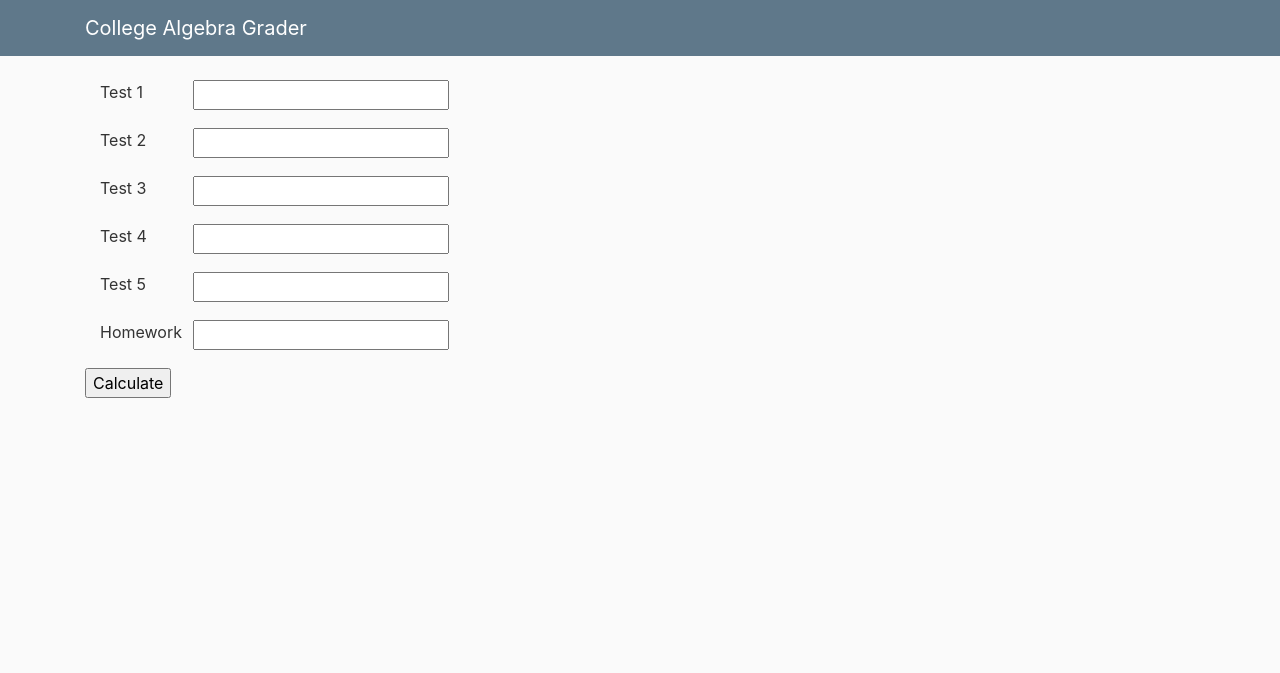
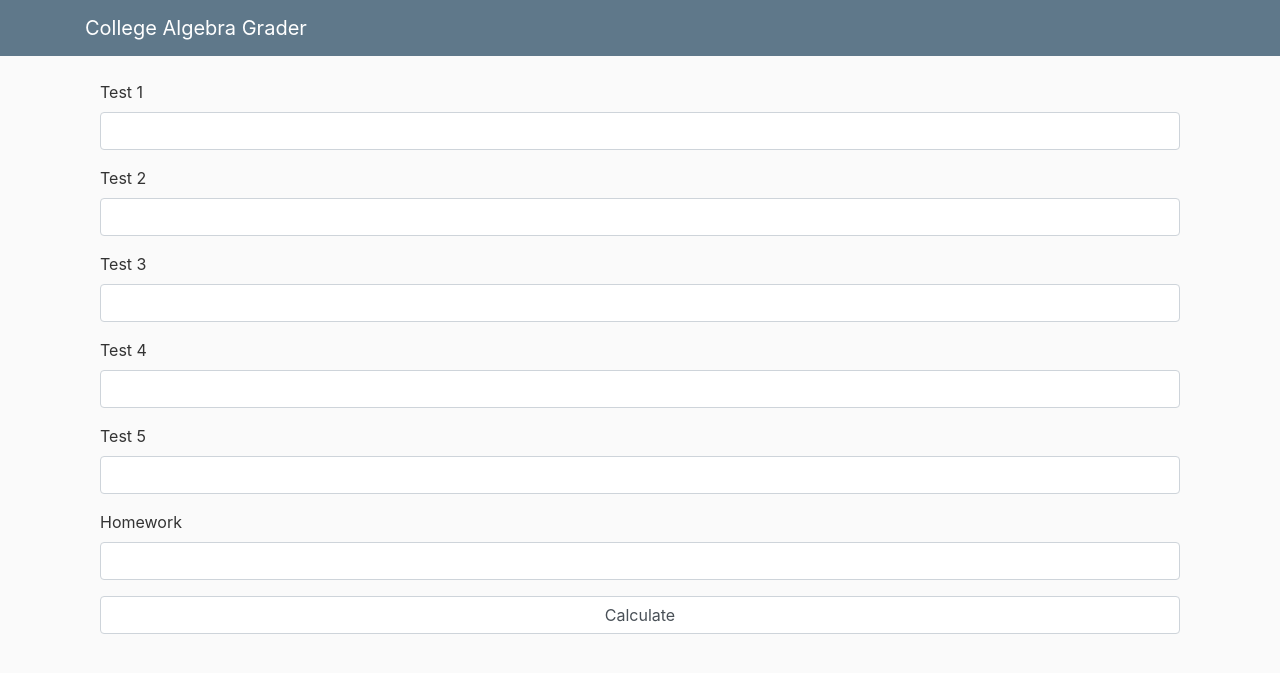
Before and after one commit to jmalmand/final_exam_grade, a Flask app: page / in a window 1280 px wide. Shown: the top 673 px of the page. Run offline with Flask 2, Linux system fonts and the light colour scheme; some libraries are stand-ins or nearby versions.

Commit message:
Cleaned up form

```diff
--- a/app/templates/index.html
+++ b/app/templates/index.html
@@ -13,51 +13,56 @@
     <div class="container">
         <form action="" method="post" name="compute">
             {{ form.hidden_tag() }}
-            <div class="form-group row">
-                <div class="col-sm-1">{{ form.t1.label }}</div>
-                <div class="col-sm-2">{{ form.t1(autocomplete='off') }}</div>
+            <div class="form-group">
+                {{ form.t1.label }}
+                {{ form.t1(autocomplete='off', class="form-control") }}
                 {% for error in form.t1.errors %}
-                <p class="col-sm error">{{ error }}</p>
+                <p class="error">{{ error }}</p>
                 {% endfor %}
             </div>
 
-            <div class="form-group row">
-                <div class="col-sm-1">{{ form.t2.label }}</div>
-                <div class="col-sm-2">{{ form.t2(autocomplete='off') }}</div>
+            <div class="form-group">
+                {{ form.t2.label }}
+                {{ form.t2(autocomplete='off', class="form-control") }}
                 {% for error in form.t2.errors %}
-                <span class="col-sm error">{{ error }}</span>
+                <span class="error">{{ error }}</span>
                 {% endfor %}
             </div>
-            <div class="form-group row">
-                <div class="col-sm-1">{{ form.t3.label }}</div>
-                <div class="col-sm-2">{{ form.t3(autocomplete='off') }}</div>
-                {% for error in form.t3.errors %}
-                <span class="col-sm error">{{ error }}</span>
+
+            <div class="form-group">
+                {{ form.t3.label }}
+                {{ form.t3(autocomplete='off', class="form-control") }}
+                {% for error in form.t2.errors %}
+                <span class="error">{{ error }}</span>
                 {% endfor %}
             </div>
-            <div class="form-group row">
-                <div class="col-sm-1">{{ form.t4.label }}</div>
-                <div class="col-sm-2">{{ form.t4(autocomplete='off') }}</div>
-                {% for error in form.t4.errors %}
-                <span class="col-sm error">{{ error }}</span>
+
+            <div class="form-group">
+                {{ form.t4.label }}
+                {{ form.t4(autocomplete='off', class="form-control") }}
+                {% for error in form.t2.errors %}
+                <span class="error">{{ error }}</span>
                 {% endfor %}
             </div>
-            <div class="form-group row">
-                <div class="col-sm-1">{{ form.t5.label }}</div>
-                <div class="col-sm-2">{{ form.t5(autocomplete='off') }}</div>
+
+            <div class="form-group">
+                {{ form.t5.label }}
+                {{ form.t5(autocomplete='off', class="form-control") }}
                 {% for error in form.t5.errors %}
-                <span class="col-sm error">{{ error }}</span>
+                <span class="error">{{ error }}</span>
                 {% endfor %}
             </div>
-           <div class="form-group row">
-                <div class="col-sm-1">{{ form.hw.label }}</div>
-                <div class="col-sm-2">{{ form.hw(autocomplete='off') }}</div>
-                {% for error in form.hw.errors %}
-                <span class="col-sm error">{{ error }}</span>
+
+           <div class="form-group">
+                {{ form.hw.label }}
+                {{ form.hw(autocomplete='off', class="form-control") }}
+                {% for error in form.t2.errors %}
+                <span class="error">{{ error }}</span>
                 {% endfor %}
             </div>
-            <div class="form-group row">
-                {{ form.submit() }}
+
+            <div class="form-group">
+                {{ form.submit(class="form-control") }}
             </div>
 
         </form>
```
